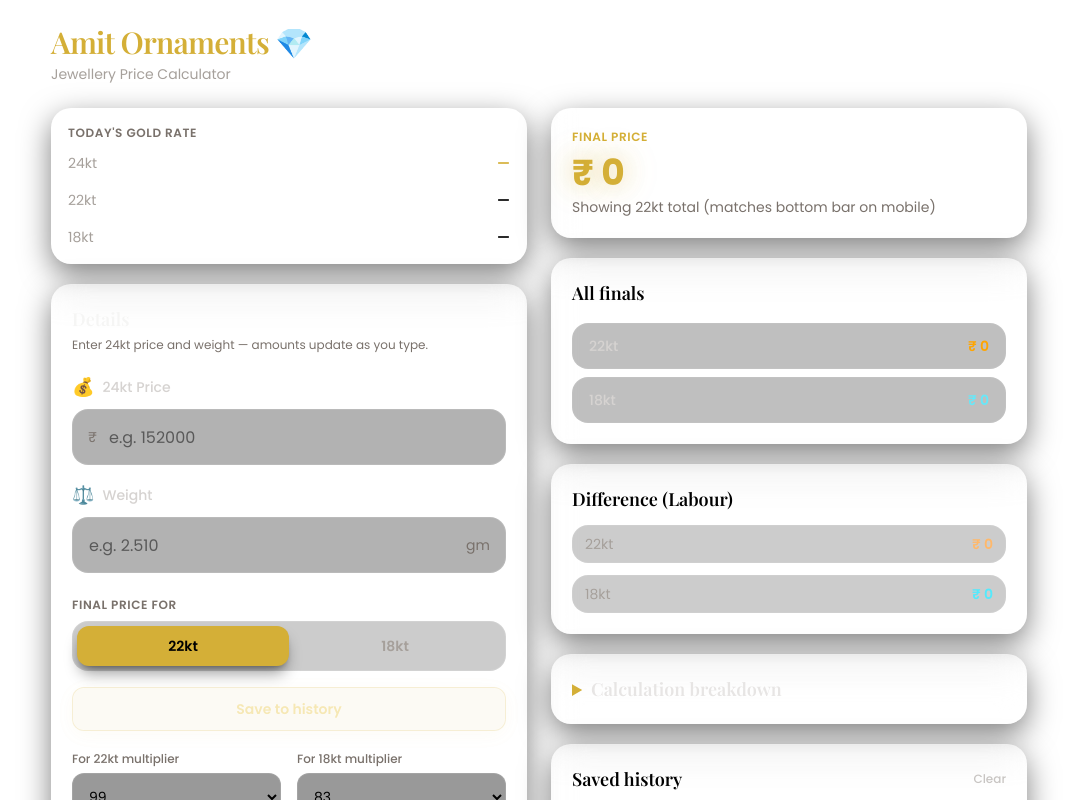
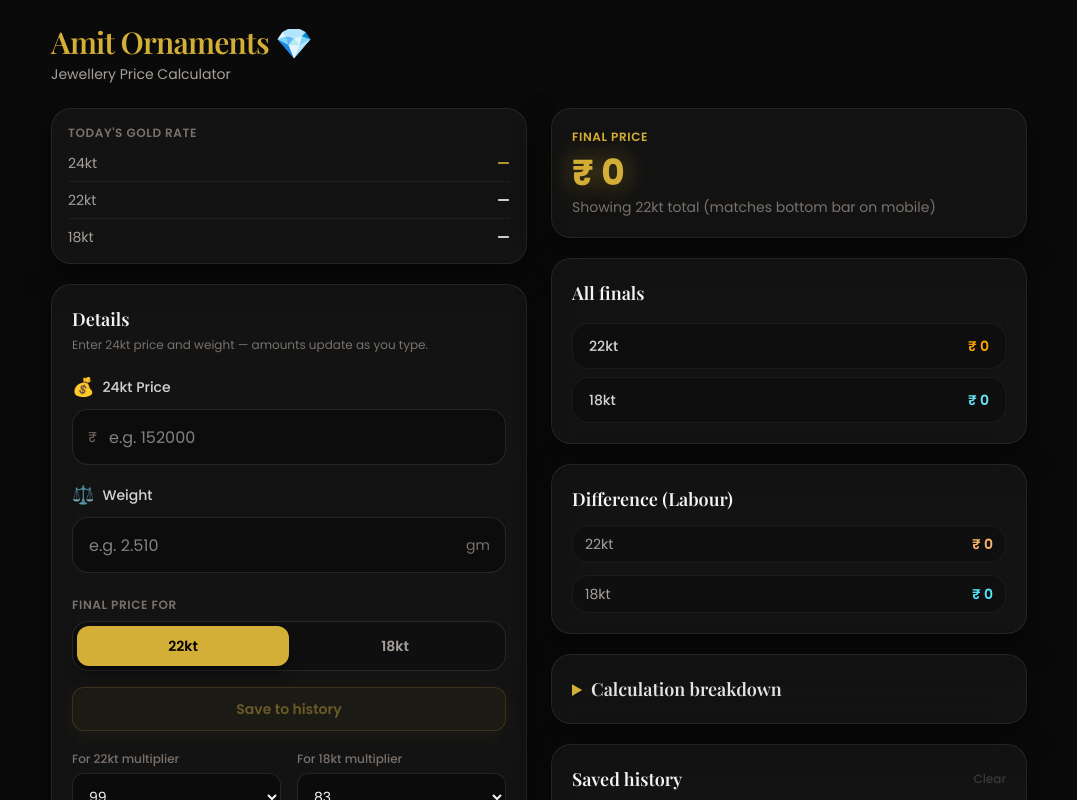
Before and after one commit to Dhrumilshah777/jewelery-price-calculator-, a Next.js app in the folder web/: page / in a window 1280 px wide. Shown: the top 800 px of the page, without its empty margins (101-1178 px from the left). Built offline with nearby package versions, Linux system fonts and the light colour scheme; a web font is replaced by a local one.

Commit message:
Revert "Switch app to white background with dark text"
This reverts commit a9cfdba578e999eee927512a70133d0dbda58e4b.

```diff
--- a/web/src/app/globals.css
+++ b/web/src/app/globals.css
@@ -1,8 +1,8 @@
 @import "tailwindcss";
 
 :root {
-  --background: #ffffff;
-  --foreground: #000000;
+  --background: #0a0a0a;
+  --foreground: #f5f5f4;
   --gold: #d4af37;
   --gold-dim: rgba(212, 175, 55, 0.35);
   --glass: rgba(255, 255, 255, 0.04);
--- a/web/src/app/page.tsx
+++ b/web/src/app/page.tsx
@@ -235,7 +235,7 @@ export default function Home() {
   const hasInput = Boolean(price24.trim() && weightGm.trim());
 
   return (
-    <div className="min-h-dvh bg-white text-black">
+    <div className="min-h-dvh bg-[#0A0A0A] text-stone-100">
       <div className="mx-auto w-full max-w-lg px-4 pb-36 pt-6 sm:px-6 md:max-w-5xl md:pb-10">
         {/* Header */}
         <header className="mb-6 text-center md:text-left">
@@ -628,7 +628,7 @@ export default function Home() {
       {/* Sticky final — mobile (and narrow tablets); desktop duplicate above */}
       <div
         id="sticky-final"
-        className="fixed inset-x-0 bottom-0 z-50 border-t border-[#D4AF37]/25 bg-white pb-safe backdrop-blur-xl md:hidden"
+        className="fixed inset-x-0 bottom-0 z-50 border-t border-[#D4AF37]/25 bg-[#0A0A0A]/92 pb-safe backdrop-blur-xl md:hidden"
       >
         <div className="mx-auto max-w-lg px-4 py-4">
           <div className="text-center text-xs font-semibold uppercase tracking-widest text-stone-500">
```
